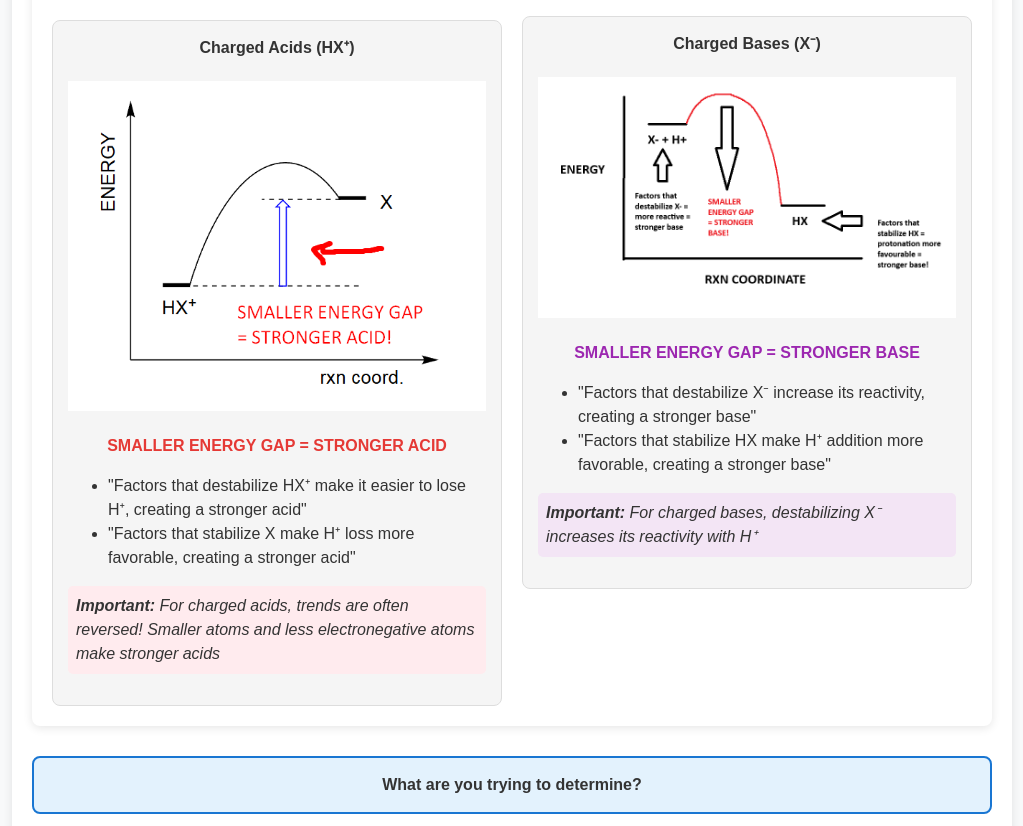
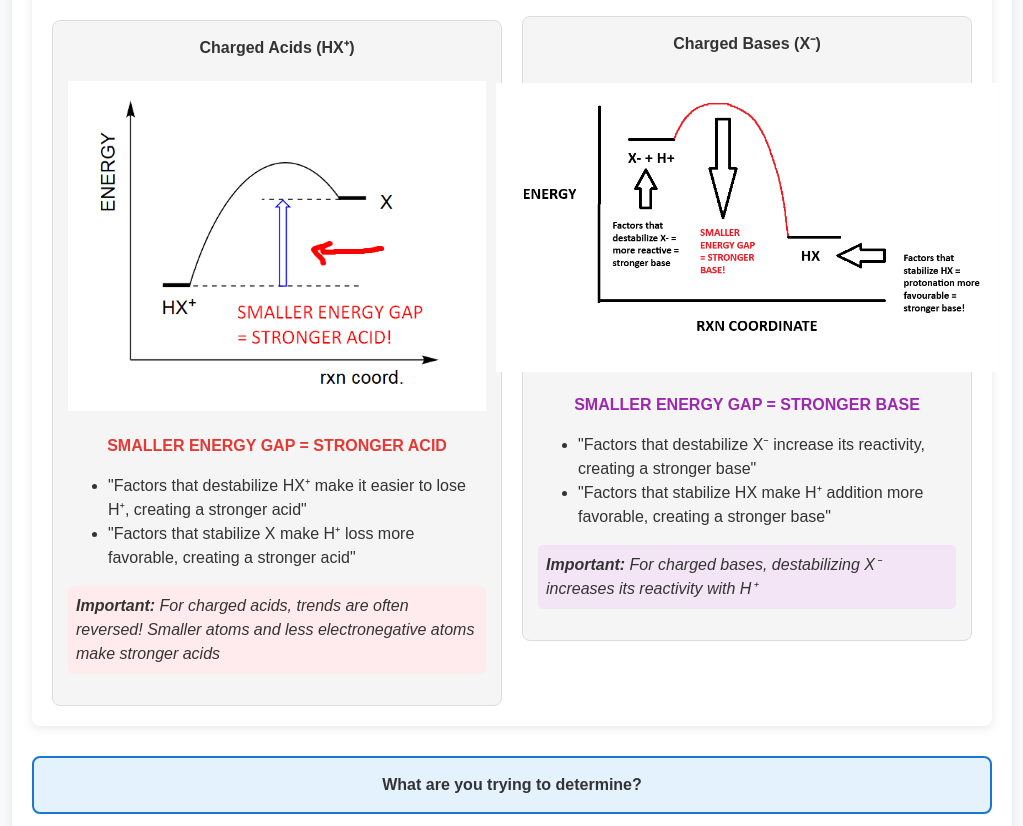
Before and after one commit to ZaneKhartabill/Module_5_Acids_Bases, a plain HTML site: page index.html in a window 1280 px wide. Shown: the part 1612-2438 px from the top of the page, without its empty margins (128-1151 px from the left). Drawn offline with Linux system fonts and the light colour scheme.

Commit message:
Update index.html

```diff
--- a/index.html
+++ b/index.html
@@ -236,8 +236,8 @@
             <!-- Charged Bases -->
             <div style="margin-top: 20px; background-color: #f5f5f5; border-radius: 8px; padding: 15px; border: 1px solid #ddd;">
                 <h4 style="text-align: center; margin-top: 0;">Charged Bases (X⁻)</h4>
-                <div style="text-align: center; margin: 15px 0;">
-                    <img src="images/Charged_bases.png" alt="Charged Bases Diagram" style="max-width: 100%; height: auto;">
+                <div style="text-align: center; margin: 15px 0; height: 300px; display: flex; align-items: center; justify-content: center;">
+                    <img src="images/Charged_bases.png" alt="Charged Bases Diagram" style="max-width: 100%; height: auto; transform: scale(1.2);">
                 </div>
                 <p style="font-weight: bold; text-align: center; color: #9c27b0;">SMALLER ENERGY GAP = STRONGER BASE</p>
                 <ul style="margin-top: 10px;">
```
